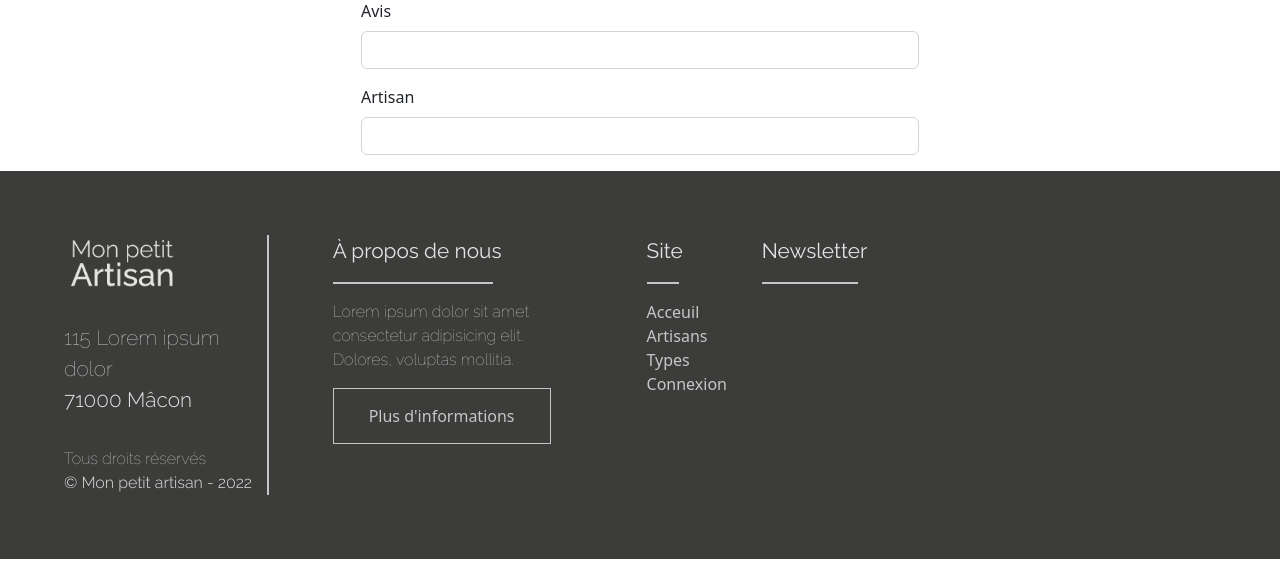
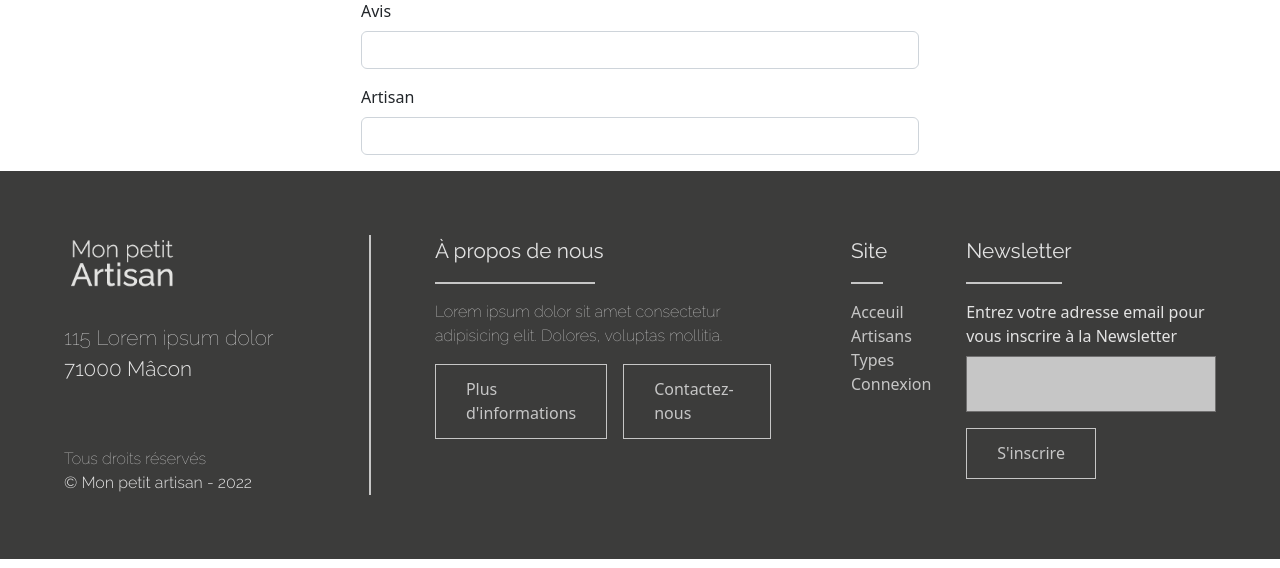
Before and after one commit to P-POP/Artisans, a Symfony app: template templates/avis/index.html.twig in a window 1280 px wide. Shown: the part 232-800 px from the top of the page. Run offline with Twig, Linux system fonts and the light colour scheme; the template is opened without the code that fills it, so the values that code supplies are empty; form fields are guessed from the names that the template uses; some libraries are stand-ins or nearby versions.

Commit message:
Footer update

```diff
--- a/public/css/style.css
+++ b/public/css/style.css
@@ -286,14 +286,15 @@ footer p{
 }
 
 .fo-btn {
-    margin: 1rem 0;
+    margin: 1rem 1rem 1rem 0;
     display: flex;
     justify-content: left;
     align-items: center;
     color: var(--line-and-btn-gray);
+    background-color: var(--footer-gray);
     text-decoration: none;
     border: 1px solid var(--line-and-btn-gray);
-    padding: 15px 35px;
+    padding: 12.5px 30px;
 }
 
 .fo-btn:hover {
@@ -302,9 +303,20 @@ footer p{
     border: 1px solid var(--medium-light-gray);
 }
 
+.fo-links{
+    text-decoration: none;
+    color: var(--line-and-btn-gray);
+    font-weight: 200;
+}
+
+.fo-links:hover{
+    text-decoration: none;
+    color: var(--medium-light-gray);
+}
+
 .fo-part-left{
     position: relative;
-    width: 20%;
+    width: 30%;
     border-right: 2px solid var(--line-and-btn-gray);
 }
 
@@ -323,7 +335,6 @@ footer p{
 }
 
 .all-rights{
-    margin-top: 2rem;
     font-weight: 200;
 }
 
@@ -333,7 +344,7 @@ footer p{
 
 .fo-part-middle-1{
     position: relative;
-    width: 30%;
+    width: 40%;
     padding-left: 4rem;
 }
 
@@ -359,25 +370,27 @@ footer p{
     border-bottom: 2px solid var(--line-and-btn-gray);
 }
 
-.fo-links{
-    text-decoration: none;
-    color: var(--line-and-btn-gray);
-    font-weight: 200;
-}
-
-.fo-links:hover{
-    text-decoration: none;
-    color: var(--medium-light-gray);
-}
-
 .fo-part-right{
     position: relative;
-    width: 50%;
+    width: 30%;
     padding-left: 4rem;
 }
 
-.fo-title-ligne-right {
+.fo-title-ligne-right{
     width: 6rem;
     margin: 1rem 0;
     border-bottom: 2px solid var(--line-and-btn-gray);
 }
+
+.fo-label-news{
+    font-weight: 200;
+}
+
+.fo-input-news{
+    margin-top: 0.5rem;
+    background-color: var(--line-and-btn-gray);
+    text-decoration: none;
+    border: 1px solid var(--medium-light-gray);
+    padding: 15px 0;
+    width: 100%;
+}
--- a/templates/base.html.twig
+++ b/templates/base.html.twig
@@ -88,7 +88,7 @@
                         <p class="street-text">115 Lorem ipsum dolor</p>
                         <p class="town-text">71000 Mâcon</p>
                     </div>
-                    <div class="rigths">
+                    <div class="rights">
                         <p class="all-rights">Tous droits réservés</p>
                         <p class="copy">&copy; Mon petit artisan - 2022</p>
                     </div>
@@ -99,6 +99,7 @@
                     <p>Lorem ipsum dolor sit amet consectetur adipisicing elit. Dolores, voluptas mollitia.</p>
                     <div class="d-flex">
                         <a href="" class="fo-btn">Plus d'informations</a>
+                        <a href="" class="fo-btn">Contactez-nous</a>
                     </div>
                 </div>
                 <div class="fo-part-middle-2">
@@ -113,6 +114,13 @@
                     <p class="fo-title">Newsletter</p>
                     <div class="fo-title-ligne-right"></div>
                     <div class="d-flex"></div>
+                    <form action="POST">
+                        <div class="col-12">
+                            <label for="email-newsletter" class="fo-label-news">Entrez votre adresse email pour vous inscrire à la Newsletter</label>
+                        </div>
+                            <input type="email" id="email-newsletter" class="fo-input-news">
+                            <button type="submit" class="fo-btn">S'inscrire</button>
+                    </form>
                 </div>
             </div>
         </footer>
```
